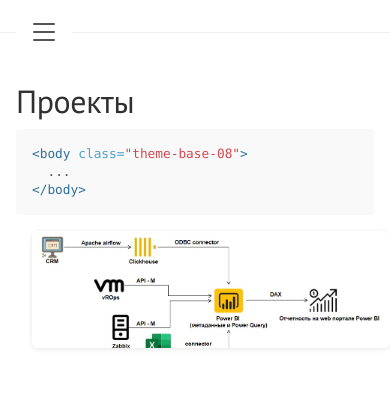
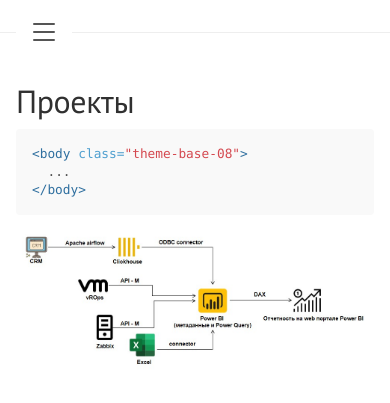
Before and after one commit to Mikrobic/lanyon, a Jekyll site: the page built from pages/project/subpage.md, in a window 390 px wide. Shown: the top 403 px of the page. Built offline with Jekyll 4.4.1, drawn with Linux system fonts in a browser that asks for light colours.

Commit message:
Форматирование файлов

```diff
--- a/public/css/lanyon.css
+++ b/public/css/lanyon.css
@@ -556,52 +556,42 @@
   box-shadow: -.25rem 0 .5rem rgba(0,0,0,.1);
 }
 
-/* Медиа - контент */
-/* Контейнер с сохранением пропорций */
-.responsive-image-container {
-  /* Основные стили */
+/* Контейнер для изображения */
+.image-optimized-container {
   max-width: 1086px;
-  margin: 1rem auto;
-  overflow: hidden;
-  border-radius: 8px;
-  box-shadow: 0 2px 10px rgba(0,0,0,0.1);
-
-  /* Для сохранения пропорций */
-  position: relative;
-  width: 100%;
-  height: 0;
-  padding-bottom: calc(100% / (var(--aspect-ratio)));
+  margin: 2rem auto;
+  text-align: center; /* Центрирование */
 }
 
-/* Стили для самого изображения */
-.responsive-image {
-  position: absolute;
-  top: 0;
-  left: 0;
+/* Стили самого изображения */
+.optimized-image {
   width: 100%;
-  height: 100%;
-  object-fit: cover;
-  transition: transform 0.3s ease;
+  height: auto;
+  border-radius: 8px;
+  box-shadow: 0 4px 12px rgba(0,0,0,0.15);
 }
 
-/* Адаптация для мобильных */
-@media (max-width: 1086px) {
-  .responsive-image-container {
+/* Мобильная адаптация */
+@media (max-width: 768px) {
+  .image-optimized-container {
     margin: 1rem;
-    border-radius: 6px; /* Чуть меньше скругление на мобильных */
+    padding: 0;
+  }
+
+  .optimized-image {
+    width: 100vw; /* На всю ширину экрана */
+    max-width: 100vw;
+    margin-left: -1rem; /* Компенсация padding контейнера */
+    border-radius: 0; /* Убираем скругление на мобильных */
+    box-shadow: none; /* Убираем тень на мобильных */
   }
 }
 
-/* Ховер-эффект только для устройств с поддержкой hover */
-@media (hover: hover) {
-  .responsive-image:hover {
-    transform: scale(1.02);
+/* Оптимизация для Retina-экранов */
+@media
+(-webkit-min-device-pixel-ratio: 2),
+(min-resolution: 192dpi) {
+  .optimized-image {
+    image-rendering: -webkit-optimize-contrast;
   }
 }
-
-/* Оптимизация для узких экранов */
-@media (max-width: 480px) {
-  .responsive-image-container {
-    box-shadow: 0 1px 5px rgba(0,0,0,0.1); /* Более тонкая тень */
-  }
-}
```
